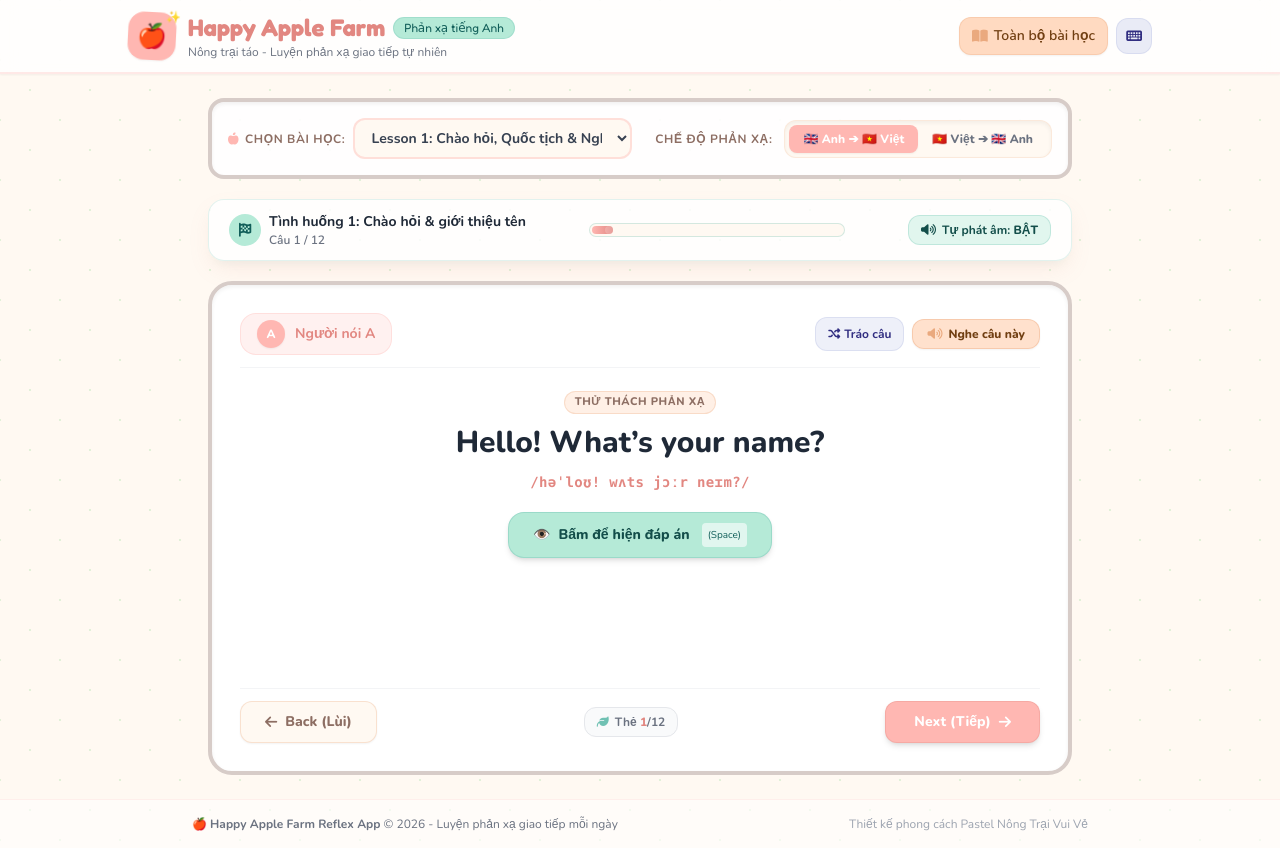
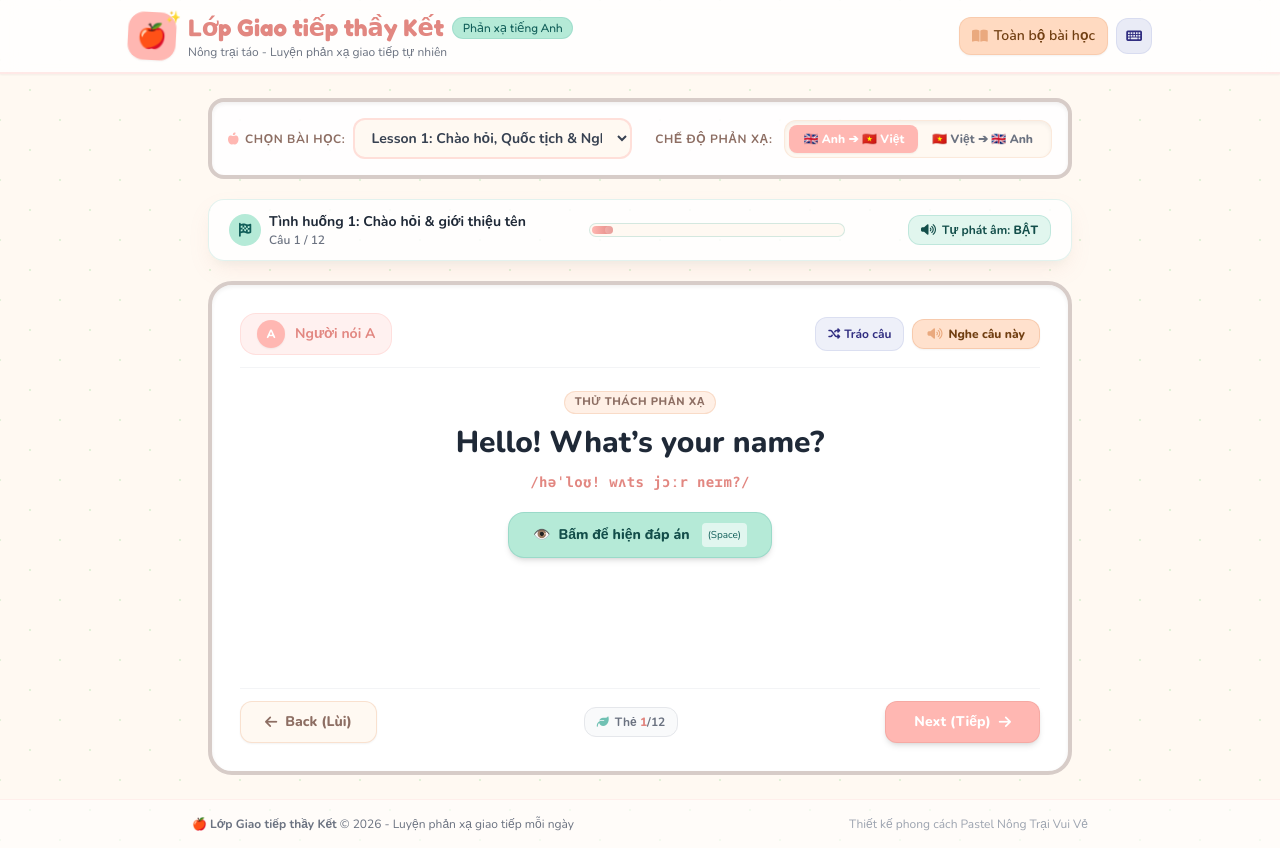
Before and after one commit to ketng91/avgt.lopanhthayket, a plain HTML site: page index.html in a window 1280 px wide. Drawn offline with nearby package versions, Linux system fonts and the light colour scheme.

Commit message:
Add files via upload

```diff
--- a/index.html
+++ b/index.html
@@ -3,7 +3,7 @@
 <head>
     <meta charset="UTF-8">
     <meta name="viewport" content="width=device-width, initial-scale=1.0">
-    <title>Nông Trại Táo Vui Vẻ - Luyện Phản Xạ Giao Tiếp Tiếng Anh</title>
+    <title>Luyện Phản Xạ Giao Tiếp Tiếng Anh</title>
     <!-- Tailwind CSS CDN -->
     <script src="https://cdn.tailwindcss.com"></script>
     <!-- Google Fonts -->
@@ -107,7 +107,7 @@
                 </div>
                 <div>
                     <h1 class="heading-font text-xl md:text-2xl font-bold text-pastelRedDark flex items-center gap-2">
-                        Happy Apple Farm
+                        Lớp Giao tiếp thầy Kết
                         <span class="text-xs font-normal bg-pastelGreen text-teal-800 px-2.5 py-0.5 rounded-full border border-pastelGreenDark/30">Phản xạ tiếng Anh</span>
                     </h1>
                     <p class="text-xs text-gray-500 hidden sm:block">Nông trại táo - Luyện phản xạ giao tiếp tự nhiên</p>
@@ -275,7 +275,7 @@
     <!-- Footer -->
     <footer class="bg-white/60 border-t border-pastelRed/20 py-4 px-4 text-center text-xs text-gray-500">
         <div class="max-w-4xl mx-auto flex flex-col sm:flex-row items-center justify-between gap-2">
-            <p>🍎 <strong>Happy Apple Farm Reflex App</strong> &copy; 2026 - Luyện phản xạ giao tiếp mỗi ngày</p>
+            <p>🍎 <strong>Lớp Giao tiếp thầy Kết</strong> &copy; 2026 - Luyện phản xạ giao tiếp mỗi ngày</p>
             <p class="text-gray-400">Thiết kế phong cách Pastel Nông Trại Vui Vẻ</p>
         </div>
     </footer>
```
